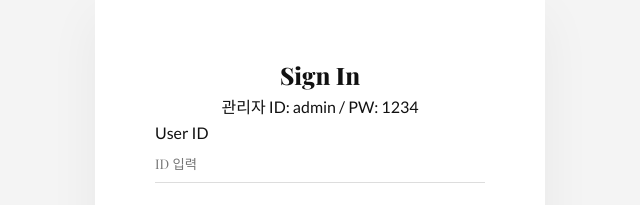
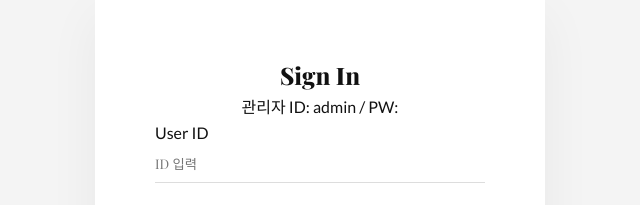
Before and after one commit to a20030838-hub/abcd, a plain HTML site: page ambassadors.html in a window 1280 px wide. Both pictures are taken after a click on the button "SIGN IN". Shown: the part 178-383 px from the top of the page, 320-960 px from the left. Drawn offline with nearby package versions, Linux system fonts and the light colour scheme; a web font is replaced by a local one.

Commit message:
Update ambassadors.html

```diff
--- a/ambassadors.html
+++ b/ambassadors.html
@@ -111,7 +111,7 @@
     <main id="view-login" class="hidden">
         <div class="auth-wrapper">
             <div class="auth-box fade-in">
-                <div class="auth-header"><h2>Sign In</h2><p>관리자 ID: admin / PW: 1234</p></div>
+                <div class="auth-header"><h2>Sign In</h2><p>관리자 ID: admin / PW: </p></div>
                 <form onsubmit="app.handleLogin(event)">
                     <div class="input-group">
                         <label>User ID</label>
```
